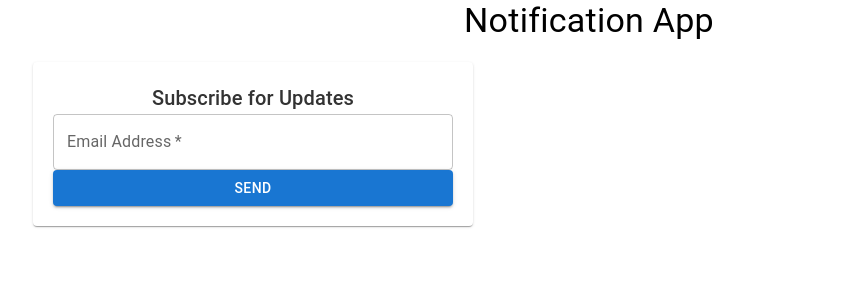
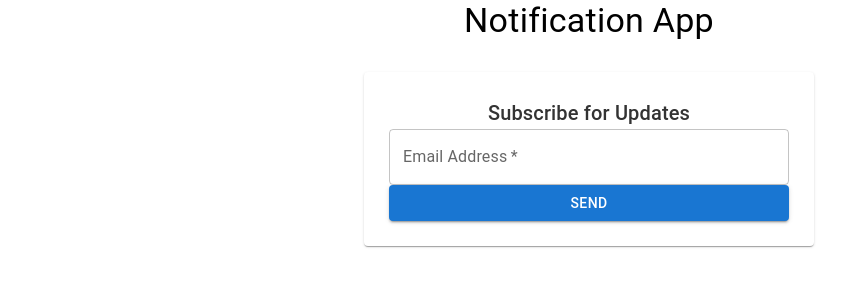
Before and after one commit to Nabha2004/mini_project_mailjs, a React (Create React App) app in the folder notif/: page / in a window 1280 px wide. Shown: the top 300 px of the page, without its empty margins (51-897 px from the left). Built offline with nearby package versions, Linux system fonts and the light colour scheme.

Commit message:
styling upfates major

```diff
--- a/notif/src/NotificationForm.css
+++ b/notif/src/NotificationForm.css
@@ -1,11 +1,11 @@
 .notification-form {
-    padding: 20px;
-    margin: 20px;
+  padding: 25px;
+  margin: 30px auto;
   max-width: 400px; /* Restrict width for better appearance */
   background: #fff;
   border-radius: 10px;
+  box-shadow: 0 4px 10px rgba(0, 0, 0, 0.1); /* Subtle shadow */
   text-align: center;
-    box-shadow: 0 4px 10px rgba(0, 0, 0, 0.1); /* Subtle shadow */
 }
 
 .form-title {
@@ -28,7 +28,6 @@
   transition: background 0.3s ease-in-out;
 }
 
-
 .submit-button:hover {
   background-color: #0056b3; /* Darker blue on hover */
   cursor: pointer;
@@ -36,6 +35,6 @@
 
 .notification-message {
   margin-top: 20px;
-    color: green;
+  color: #28a745;
   font-weight: bold;
 }
```
Lines whose indentation alone changed are shown as unchanged.
